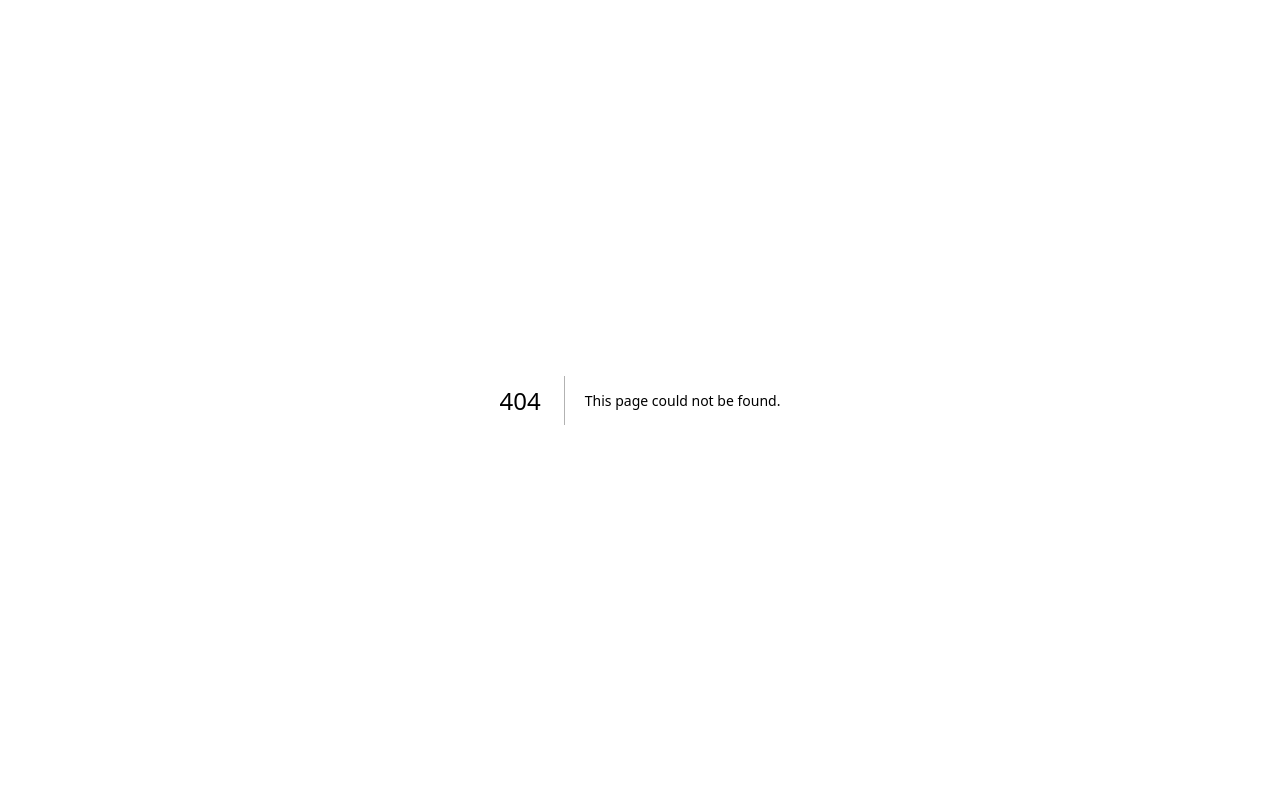
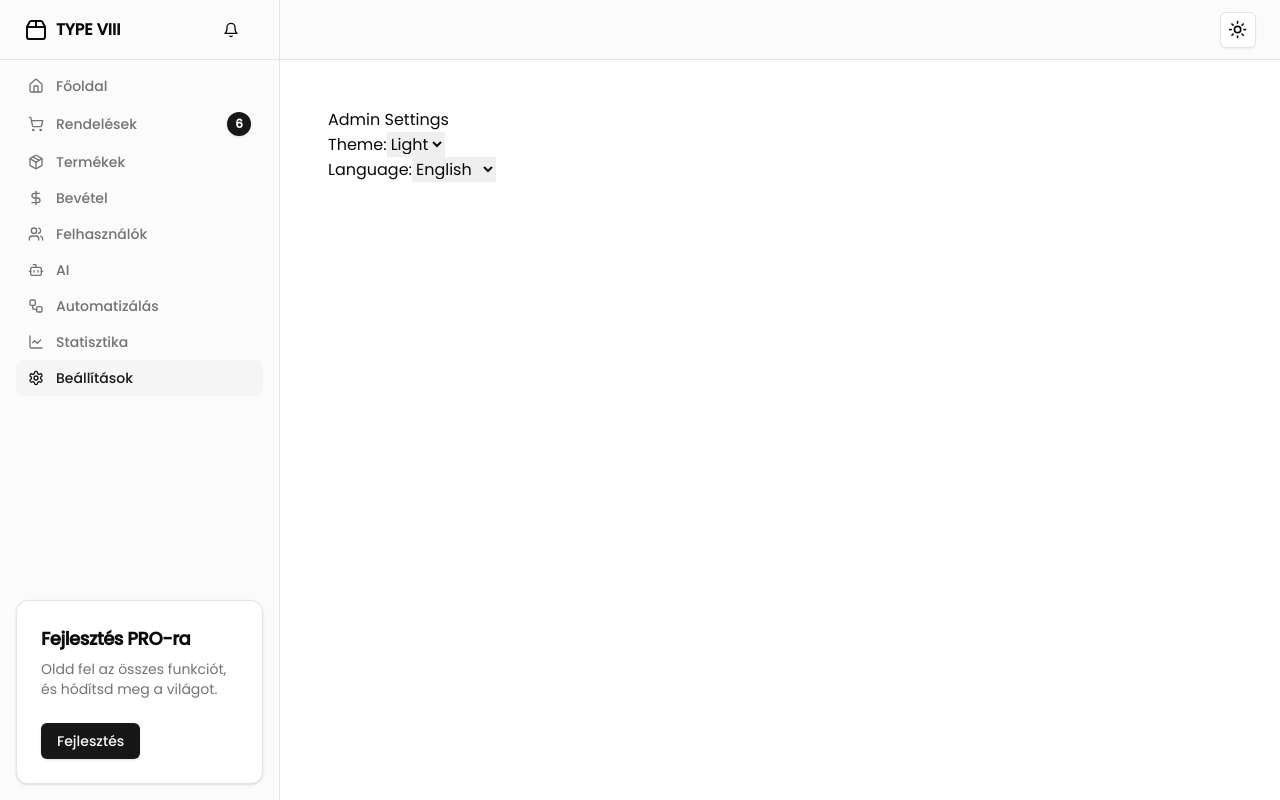
Before and after one commit to nemethdavid03/quiz, a Next.js app: page /admin/settings in a window 1280 px wide. Before the commit this address had no page. Built offline with nearby package versions, Linux system fonts and the light colour scheme; no server answers.

Commit message:
Updated page.tsx

```diff
--- /dev/null
+++ b/src/app/admin/settings/page.tsx
@@ -0,0 +1,38 @@
+import React, { useState } from 'react'
+
+const SettingsPage = () => {
+    const [theme, setTheme] = useState('light');
+    const [language, setLanguage] = useState('en');
+
+    const handleThemeChange = (event) => {
+        setTheme(event.target.value);
+    };
+
+    const handleLanguageChange = (event) => {
+        setLanguage(event.target.value);
+    };
+
+    return (
+        <div>
+            <h2>Admin Settings</h2>
+            <div>
+                <label htmlFor="theme">Theme:</label>
+                <select id="theme" value={theme} onChange={handleThemeChange}>
+                    <option value="light">Light</option>
+                    <option value="dark">Dark</option>
+                </select>
+            </div>
+            <div>
+                <label htmlFor="language">Language:</label>
+                <select id="language" value={language} onChange={handleLanguageChange}>
+                    <option value="en">English</option>
+                    <option value="es">Spanish</option>
+                    {/* Add more languages as needed */}
+                </select>
+            </div>
+            {/* Add other settings as needed */}
+        </div>
+    );
+};
+
+export default SettingsPage
```
